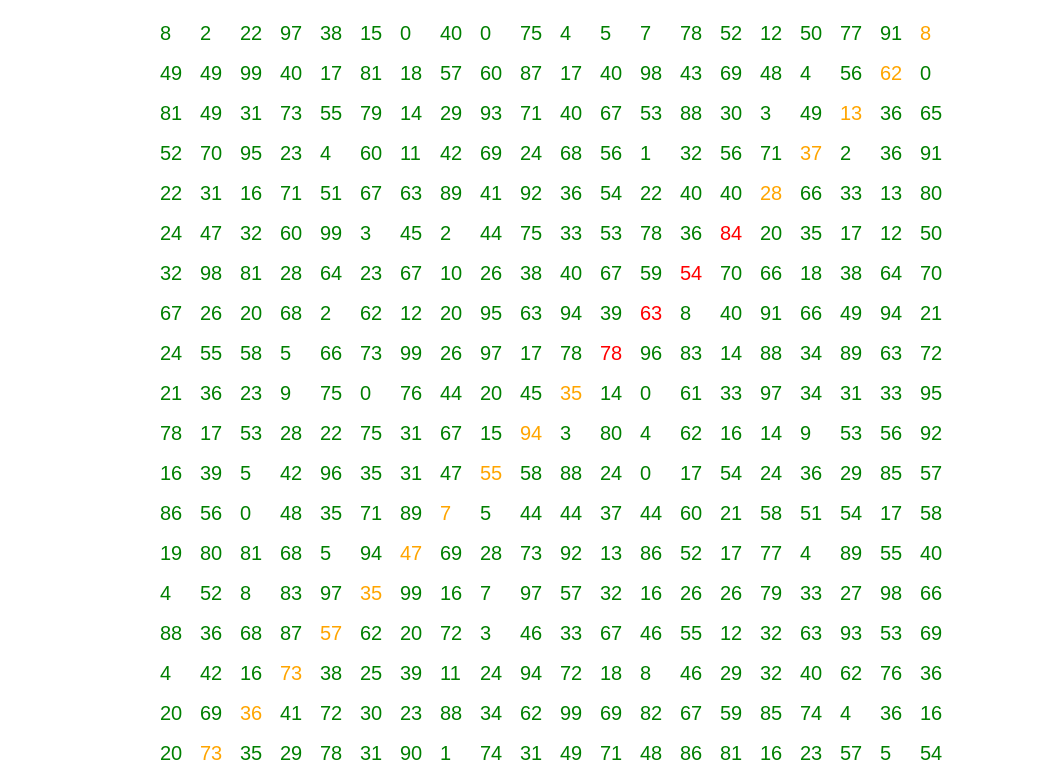
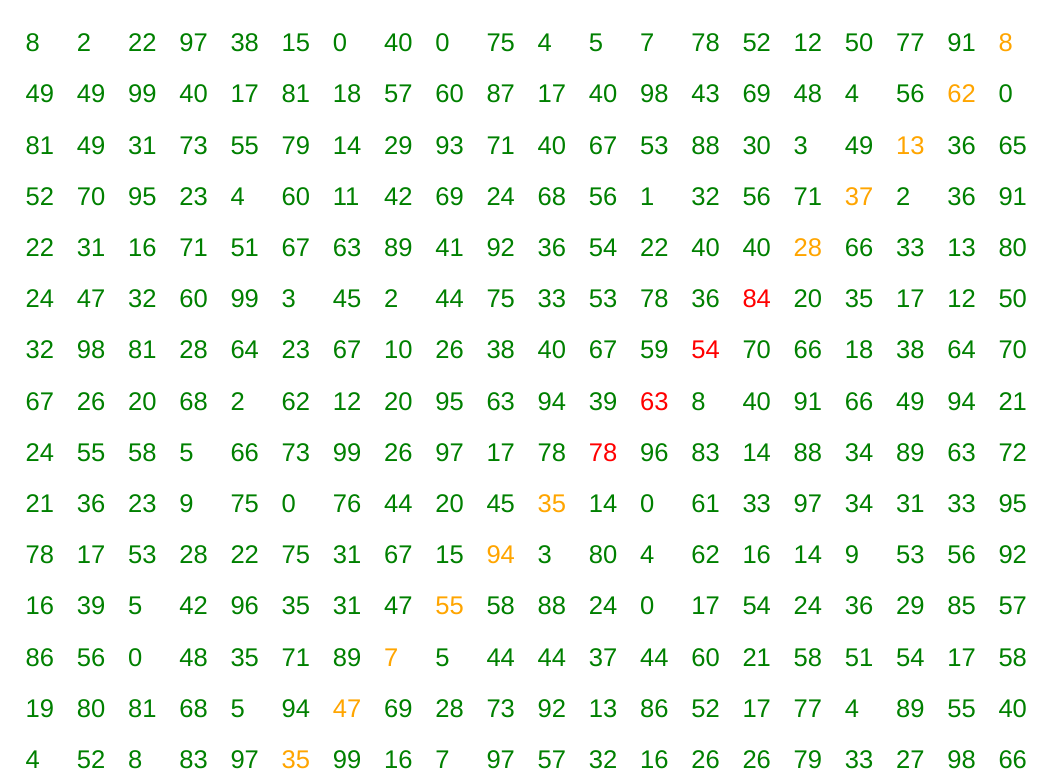
Before and after one commit to Renani/MatrixDiagonals, a React (Create React App) app: page / in a window 1280 px wide. Shown: the top 784 px of the page, without its empty margins (0-1063 px from the left). Built offline with nearby package versions, Linux system fonts and the light colour scheme.

Commit message:
Scaleable height on matrix and generating content

```diff
--- a/src/App.css
+++ b/src/App.css
@@ -36,3 +36,20 @@
     transform: rotate(360deg);
   }
 }
+
+.svg-container {
+  display: inline-block;
+  position: relative;
+  width: 100%;
+  padding-bottom: 100%;
+  vertical-align: top;
+  overflow: hidden;
+  padding-top: 100px;
+}
+
+.svg-content {
+  display: inline-block;
+  position: absolute;
+  top: 0;
+  left: 0;
+}
--- a/src/Matrixtable.js
+++ b/src/Matrixtable.js
@@ -1,4 +1,4 @@
-//Based on http://bl.ocks.org/eesur/9937740.
+
 import React, { Component } from 'react';
 import './App.css';
 
@@ -40,7 +40,7 @@ class MatrixTable extends Component {
             .attr("x", function (d, i) { return (i * 40) + 20; })
             .attr("y", function (d, i) { return (thisState.get(this) * 40) + 40; })
 
-            .attr("font-family", "sans-serif")
+            .attr("font-family", "Helvetica")
             .attr("font-size", "20px")
             .attr("fill", function (d, i) {
                 let needle = thisState.get(this) * 20 + i;
@@ -69,9 +69,11 @@ class MatrixTable extends Component {
 
     render() {
 
-        return <svg ref={node => this.node = node}
-            width={1000} height={1000}>
-        </svg>
+        return ( <div class="svg-container">
+                   <svg ref={node => this.node = node} viewBox="0 0 1000 1000" preserveAspectRatio="xMidYMid meet" class="svg-content">
+                 </svg>
+                </div >
+        )
     }
 
 }
```
